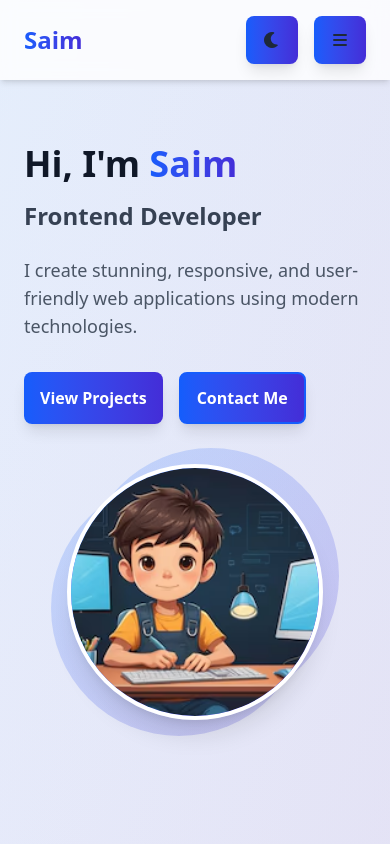
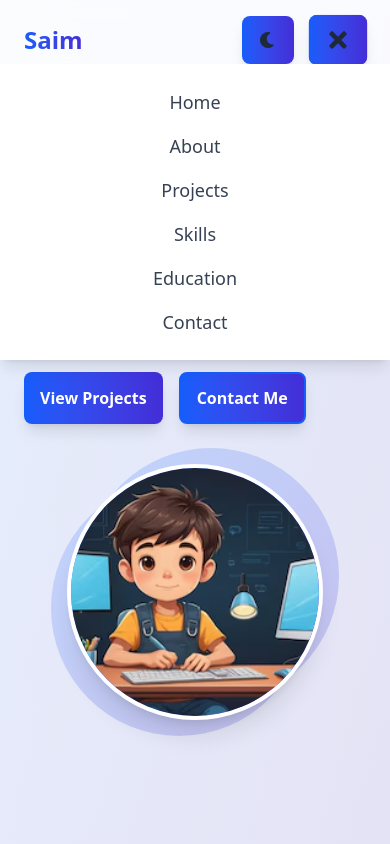
Before and after one commit to saimafzal111/saim-portfolio, a React (Vite) app: page / in a window 390 px wide. Both pictures are taken after a click on the button 340 px from the left and 40 px from the top of the page. Shown: the top 844 px of the page. Built offline with nearby package versions, Linux system fonts and the light colour scheme.

Commit message:
make the mobile menu functionable

```diff
--- a/package.json
+++ b/package.json
@@ -15,6 +15,7 @@
     "framer-motion": "^12.23.12",
     "react": "^19.1.0",
     "react-dom": "^19.1.0",
+    "react-icons": "^5.5.0",
     "tailwindcss": "^4.1.11"
   },
   "devDependencies": {
--- a/src/components/Header.jsx
+++ b/src/components/Header.jsx
@@ -1,11 +1,14 @@
 // components/Header.jsx
-import React from 'react';
+import React, { useState } from 'react';
 import { motion } from 'framer-motion';
 import { useTheme } from '../context/ThemeContext';
 import Button from './Button';
+import { FaBars, FaTimes } from "react-icons/fa";
 
 const Header = () => {
   const { darkMode, toggleDarkMode } = useTheme();
+  const [isOpen, setIsOpen] = useState(false);
+  const toggleMenu = () => setIsOpen(!isOpen);
 
   const navLinks = [
     { name: 'Home', href: '#home' },
@@ -28,6 +31,7 @@ const Header = () => {
           Saim
         </motion.div>
 
+        {/* Desktop Navigation */}
         <div className="hidden md:flex space-x-6">
           {navLinks.map((link, index) => (
             <motion.a
@@ -57,12 +61,43 @@ const Header = () => {
             )}
           </Button>
 
-          {/* Mobile Menu Button */}
-          <Button className="md:hidden p-2 rounded-full shadow bg-gray-100 dark:bg-gray-800 hover:bg-gray-200 dark:hover:bg-gray-700">
-            <i className="fas fa-bars text-gray-800 dark:text-gray-200"></i>
+          {/* Mobile Menu Button - Fixed icon logic */}
+          <Button
+            onClick={toggleMenu}
+            className="md:hidden p-2 rounded-full shadow bg-gray-100 dark:bg-gray-800 hover:bg-gray-200 dark:hover:bg-gray-700"
+            aria-label="Toggle Mobile Menu"
+          >
+            {isOpen ? (
+              <FaTimes className='text-gray-800 dark:text-gray-200 text-2xl' />
+            ) : (
+              <FaBars className='text-gray-800 dark:text-gray-200 text-2xl' />
+            )}
           </Button>
         </div>
       </nav>
+
+      {/* Mobile Menu - Added missing menu content */}
+      {isOpen && (
+        <motion.div
+          className="md:hidden fixed top-16 left-0 w-full bg-white dark:bg-gray-900 shadow-lg z-40"
+          initial={{ opacity: 0, y: -20 }}
+          animate={{ opacity: 1, y: 0 }}
+          transition={{ duration: 0.3 }}
+        >
+          <div className="flex flex-col items-center py-6 space-y-4">
+            {navLinks.map((link, index) => (
+              <a
+                key={index}
+                href={link.href}
+                className="text-lg text-gray-700 dark:text-gray-300 hover:text-blue-600 dark:hover:text-blue-400 transition-colors"
+                onClick={() => setIsOpen(false)} // Close menu on link click
+              >
+                {link.name}
+              </a>
+            ))}
+          </div>
+        </motion.div>
+      )}
     </header>
   );
 };
```
Also changed, not shown: 1 other file (tests, documents, lock files or other folders).
